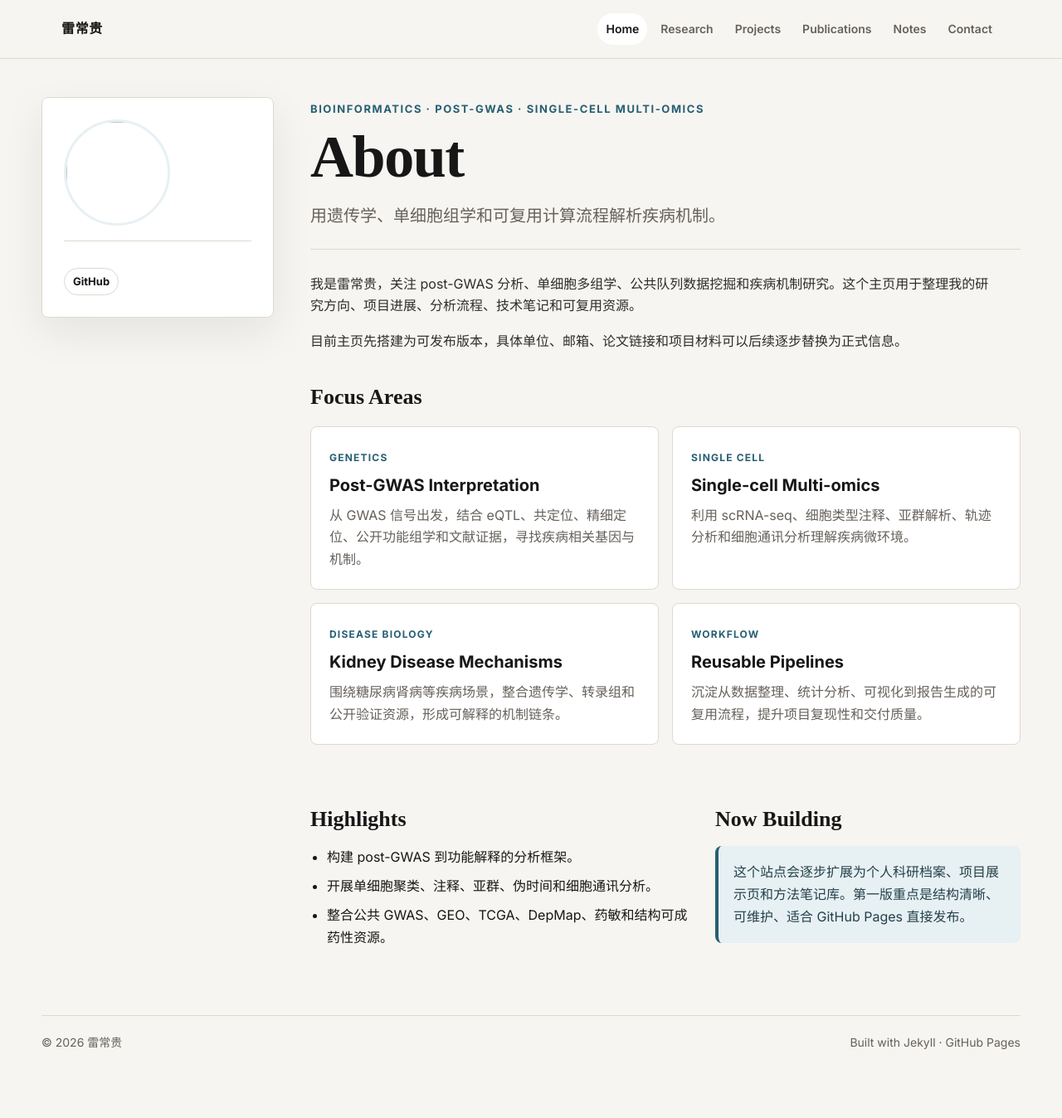
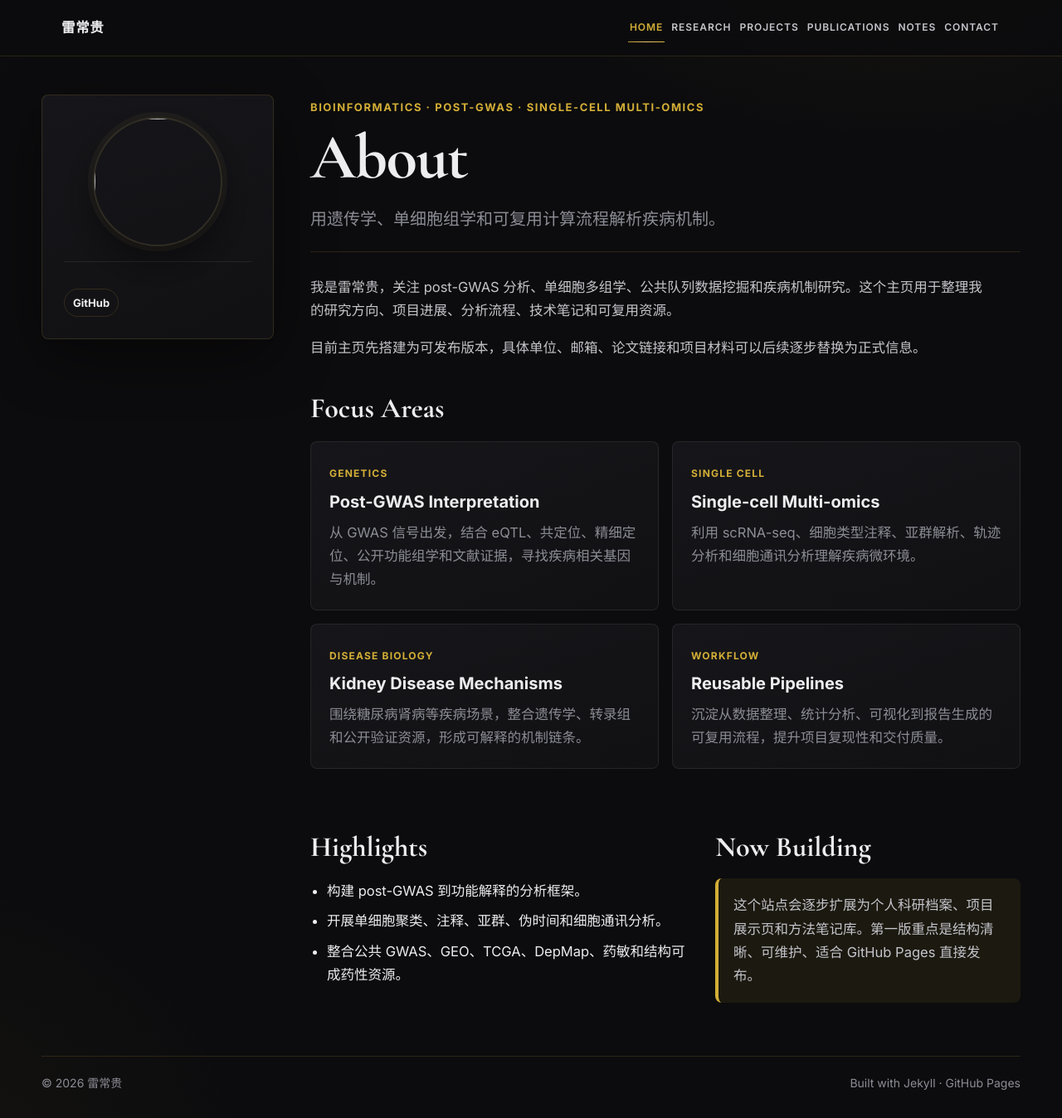
Before and after one commit to leichanggui/leichanggui.github.io, a Jekyll site: the page built from index.html, in a window 1280 px wide and 1348 px high. Shown: the whole window at 83% size. Built offline with Jekyll 4.4.1, drawn with Linux system fonts in a browser that asks for light colours.

Commit message:
Refine academic dark theme

```diff
--- a/_layouts/default.html
+++ b/_layouts/default.html
@@ -14,7 +14,7 @@
     <title>{% if page.title %}{{ page.title }} | {% endif %}{{ site.title }}</title>
     <link rel="preconnect" href="https://fonts.googleapis.com">
     <link rel="preconnect" href="https://fonts.gstatic.com" crossorigin>
-    <link href="https://fonts.googleapis.com/css2?family=Noto+Serif+SC:wght@500;700&family=Inter:wght@400;500;600;700&display=swap" rel="stylesheet">
+    <link href="https://fonts.googleapis.com/css2?family=Cormorant+Garamond:wght@500;600;700&family=Noto+Serif+SC:wght@500;700&family=Inter:wght@400;500;600;700&display=swap" rel="stylesheet">
     <link rel="stylesheet" href="{{ '/assets/main.css' | relative_url }}">
     <link rel="canonical" href="{{ page.url | replace:'index.html','' | absolute_url }}">
     <link rel="alternate" type="application/rss+xml" title="{{ site.title }}" href="{{ '/feed.xml' | relative_url }}">
--- a/assets/main.css
+++ b/assets/main.css
@@ -1,12 +1,22 @@
 :root {
-  --bg: #f7f5f1;
-  --surface: #ffffff;
-  --ink: #171717;
-  --muted: #66615b;
-  --line: #ded8cf;
-  --accent: #265f73;
-  --accent-soft: #e7f0f3;
-  --shadow: 0 18px 50px rgba(28, 24, 20, 0.08);
+  --bg: #0c0c0e;
+  --bg-2: #111114;
+  --surface: #16161a;
+  --surface-2: #1c1c21;
+  --ink: #ededf0;
+  --text-soft: #c5c5cb;
+  --muted: #8c8c95;
+  --faint: #62626b;
+  --line: rgba(212, 175, 55, 0.16);
+  --line-soft: rgba(255, 255, 255, 0.08);
+  --accent: #d4af37;
+  --accent-2: #e8c874;
+  --accent-deep: #b8932f;
+  --accent-soft: rgba(212, 175, 55, 0.08);
+  --gold-grad: linear-gradient(120deg, #b8932f 0%, #e8c874 50%, #d4af37 100%);
+  --serif: "Cormorant Garamond", "Noto Serif SC", Georgia, serif;
+  --sans: Inter, -apple-system, BlinkMacSystemFont, "Segoe UI", sans-serif;
+  --shadow: 0 22px 70px rgba(0, 0, 0, 0.45);
 }
 
 * {
@@ -17,13 +27,26 @@ body {
   margin: 0;
   color: var(--ink);
   background: var(--bg);
-  font-family: Inter, -apple-system, BlinkMacSystemFont, "Segoe UI", sans-serif;
-  font-size: 16px;
-  line-height: 1.68;
+  font-family: var(--sans);
+  font-size: 16.5px;
+  line-height: 1.72;
+  -webkit-font-smoothing: antialiased;
+  text-rendering: optimizeLegibility;
+}
+
+body::before {
+  content: "";
+  position: fixed;
+  inset: 0;
+  z-index: -1;
+  background:
+    radial-gradient(900px 620px at 84% -14%, rgba(212, 175, 55, 0.08), transparent 58%),
+    radial-gradient(740px 640px at -8% 104%, rgba(212, 175, 55, 0.045), transparent 54%),
+    var(--bg);
 }
 
 a {
-  color: var(--accent);
+  color: var(--accent-2);
   text-decoration: none;
 }
 
@@ -36,8 +59,8 @@ a:hover {
   top: 0;
   z-index: 20;
   border-bottom: 1px solid var(--line);
-  background: rgba(247, 245, 241, 0.94);
-  backdrop-filter: blur(14px);
+  background: rgba(12, 12, 14, 0.88);
+  backdrop-filter: blur(16px);
 }
 
 .masthead__inner {
@@ -65,18 +88,37 @@ a:hover {
 }
 
 .nav a {
-  color: var(--muted);
-  padding: 7px 10px;
-  border-radius: 999px;
-  font-size: 14px;
+  color: var(--text-soft);
+  padding: 7px 2px;
+  border-radius: 0;
+  font-size: 12px;
   font-weight: 600;
+  letter-spacing: 0.08em;
+  text-transform: uppercase;
+  position: relative;
 }
 
 .nav a:hover,
 .nav a.active {
-  color: var(--ink);
-  background: var(--surface);
+  color: var(--accent);
+  background: transparent;
   text-decoration: none;
+}
+
+.nav a::after {
+  content: "";
+  position: absolute;
+  left: 0;
+  bottom: 0;
+  width: 0;
+  height: 1px;
+  background: var(--gold-grad);
+  transition: width 0.24s ease;
+}
+
+.nav a:hover::after,
+.nav a.active::after {
+  width: 100%;
 }
 
 .shell {
@@ -94,30 +136,33 @@ a:hover {
   padding: 26px;
   border: 1px solid var(--line);
   border-radius: 8px;
-  background: var(--surface);
+  background: linear-gradient(160deg, var(--surface), var(--bg-2));
   box-shadow: var(--shadow);
+  text-align: center;
 }
 
 .profile__avatar {
-  width: 128px;
-  height: 128px;
+  width: 156px;
+  height: 156px;
   border-radius: 50%;
   display: block;
   object-fit: cover;
-  margin-bottom: 18px;
-  border: 3px solid var(--accent-soft);
+  margin: 0 auto 18px;
+  border: 2px solid var(--line);
+  box-shadow: 0 0 0 6px rgba(212, 175, 55, 0.06), 0 18px 45px rgba(0, 0, 0, 0.45);
+  filter: grayscale(18%) saturate(0.75) contrast(1.03);
 }
 
 .profile h1 {
   margin: 0;
-  font-family: "Noto Serif SC", serif;
-  font-size: 28px;
+  font-family: var(--serif);
+  font-size: 31px;
   line-height: 1.2;
 }
 
 .profile__role {
   margin: 8px 0 0;
-  color: var(--accent);
+  color: var(--accent-2);
   font-weight: 700;
 }
 
@@ -131,7 +176,8 @@ a:hover {
 
 .profile__bio {
   padding-top: 14px;
-  border-top: 1px solid var(--line);
+  border-top: 1px solid var(--line-soft);
+  color: var(--text-soft);
 }
 
 .profile__links {
@@ -148,6 +194,12 @@ a:hover {
   color: var(--ink);
   font-size: 13px;
   font-weight: 700;
+}
+
+.profile__links a:hover {
+  background: var(--accent);
+  color: #151109;
+  text-decoration: none;
 }
 
 .content {
@@ -172,8 +224,8 @@ a:hover {
 
 .page-header h1 {
   margin: 0;
-  font-family: "Noto Serif SC", serif;
-  font-size: clamp(40px, 6vw, 72px);
+  font-family: var(--serif);
+  font-size: clamp(52px, 6vw, 92px);
   line-height: 1.05;
   letter-spacing: -0.02em;
 }
@@ -191,14 +243,15 @@ a:hover {
 
 .prose p,
 .prose li {
-  color: #2f2d2a;
+  color: var(--text-soft);
 }
 
 .prose h2,
 .section-title {
   margin: 38px 0 16px;
-  font-family: "Noto Serif SC", serif;
-  font-size: 26px;
+  font-family: var(--serif);
+  color: var(--ink);
+  font-size: 34px;
   line-height: 1.25;
 }
 
@@ -211,9 +264,16 @@ a:hover {
 
 .card {
   padding: 22px;
-  border: 1px solid var(--line);
+  border: 1px solid var(--line-soft);
   border-radius: 8px;
-  background: var(--surface);
+  background: linear-gradient(160deg, var(--surface), var(--bg-2));
+  transition: transform 0.25s ease, border-color 0.25s ease, box-shadow 0.25s ease;
+}
+
+.card:hover {
+  transform: translateY(-3px);
+  border-color: var(--line);
+  box-shadow: 0 18px 42px rgba(0, 0, 0, 0.38);
 }
 
 .card__kicker {
@@ -228,6 +288,7 @@ a:hover {
   margin: 8px 0 10px;
   font-size: 20px;
   line-height: 1.3;
+  color: var(--ink);
 }
 
 .card p {
@@ -256,7 +317,7 @@ a:hover {
   border-left: 4px solid var(--accent);
   border-radius: 8px;
   background: var(--accent-soft);
-  color: #24414a;
+  color: var(--text-soft);
 }
 
 .timeline {
@@ -269,9 +330,9 @@ a:hover {
   grid-template-columns: 52px minmax(0, 1fr);
   gap: 18px;
   padding: 20px;
-  border: 1px solid var(--line);
+  border: 1px solid var(--line-soft);
   border-radius: 8px;
-  background: var(--surface);
+  background: linear-gradient(160deg, var(--surface), var(--bg-2));
 }
 
 .timeline span {
@@ -302,7 +363,7 @@ a:hover {
 
 .post-list article {
   padding-bottom: 18px;
-  border-bottom: 1px solid var(--line);
+  border-bottom: 1px solid var(--line-soft);
 }
 
 .post-list h2 {
@@ -326,9 +387,9 @@ a:hover {
   display: grid;
   gap: 4px;
   padding: 20px;
-  border: 1px solid var(--line);
+  border: 1px solid var(--line-soft);
   border-radius: 8px;
-  background: var(--surface);
+  background: linear-gradient(160deg, var(--surface), var(--bg-2));
   color: var(--ink);
 }
 
@@ -357,7 +418,9 @@ a:hover {
 code {
   padding: 2px 5px;
   border-radius: 4px;
-  background: #ece7df;
+  background: var(--surface-2);
+  color: var(--accent-2);
+  border: 1px solid var(--line-soft);
 }
 
 @media (max-width: 860px) {
```
